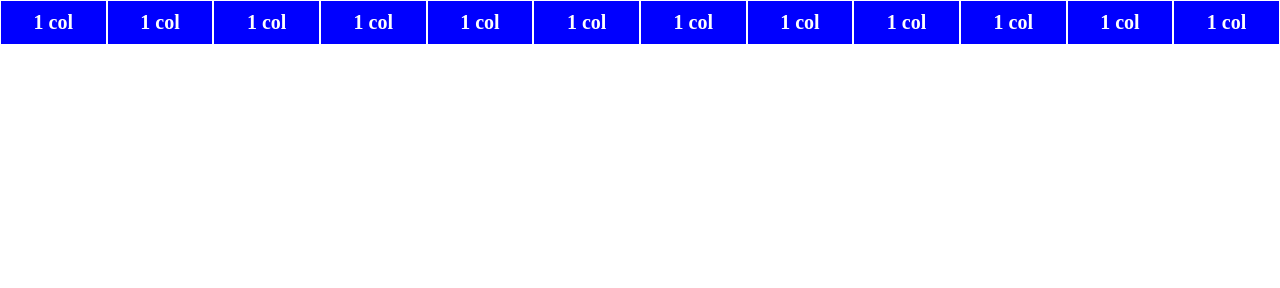
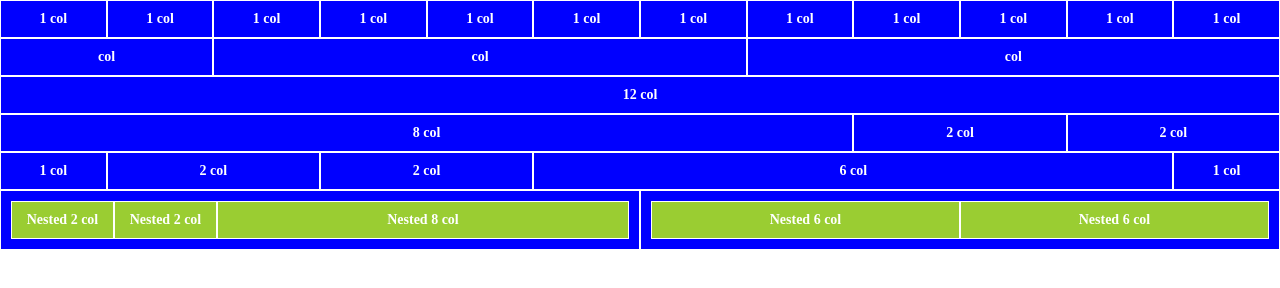
Before and after one commit to Antrussian/html-css-12bool, a plain HTML site: page index.html in a window 1280 px wide. Drawn offline with Linux system fonts and the light colour scheme.

Commit message:
Completato il primo step dell'esercizio

```diff
--- a/12bool.css
+++ b/12bool.css
@@ -74,7 +74,9 @@ div [clas^="col-"] {
 
 
 .col-x {
-    flex-basis: calc(100%/12*1);
+    flex-grow: 1;
+    flex-basis: 0;
+    max-width: 100%;
 }
 
 
--- a/index.html
+++ b/index.html
@@ -75,5 +75,132 @@
 
 </div>
 
+
+
+<div class="container">
+
+
+
+    <div class="col-2">
+        <h1>col</h1>
+    </div>
+
+    <div class="col-5">
+        <h1>col</h1>
+    </div>
+
+    <div class="col-5">
+        <h1>col</h1>
+    </div>
+
+</div>
+
+
+
+<div class="container">
+
+    <div class="col-12">
+        <h1>12 col</h1>
+    </div>
+
+</div>
+
+
+<div class="container">
+
+    <div class="col-8">
+        <h1>8 col</h1>
+    </div>
+
+    <div class="col-2">
+        <h1>2 col</h1>
+    </div>
+
+    <div class="col-2">
+        <h1>2 col</h1>
+    </div>
+
+</div>
+
+
+<div class="container">
+
+    <div class="col-1">
+        <h1>1 col</h1>
+    </div>
+
+    <div class="col-2">
+        <h1>2 col</h1>
+    </div>
+
+    <div class="col-2">
+        <h1>2 col</h1>
+    </div>
+
+
+    <div class="col-6">
+        <h1>6 col</h1>
+    </div>
+
+
+    <div class="col-1">
+        <h1>1 col</h1>
+    </div>
+
+
+
+</div>
+
+
+
+<div class="container">
+
+    <div class="col-6">
+
+            <div class="container">
+
+                    <div class="col-2 green">
+                        <h1>Nested 2 col</h1>
+                    </div>
+
+                    <div class="col-2 green">
+                        <h1>Nested 2 col</h1>
+                    </div>
+
+                    <div class="col-8 green">
+                        <h1>Nested 8 col</h1>
+                    </div>
+
+            </div>
+
+    </div>
+
+
+
+
+    <div class="col-6">
+
+        <div class="container">
+
+                <div class="col-6 green">
+                    <h1>Nested 6 col</h1>
+                </div>
+
+                <div class="col-6 green">
+                    <h1>Nested 6 col</h1>
+                </div>
+
+
+        </div>
+
+</div>
+
+
+</div>
+
+
+
+
+
 </body>
 </html>
--- a/style.css
+++ b/style.css
@@ -1,13 +1,20 @@
 body {
-    font-size: 10px;
+    font-size: 7px;
     color: white;
 }
 
 
 
 div [class^="col-"] {
-    background-color: blue;
     padding: 10px;
     border: 1px solid white;
     text-align: center;
 }
+
+.container {
+    background-color: blue;
+}
+
+.green {
+    background-color: yellowgreen;
+}
```
